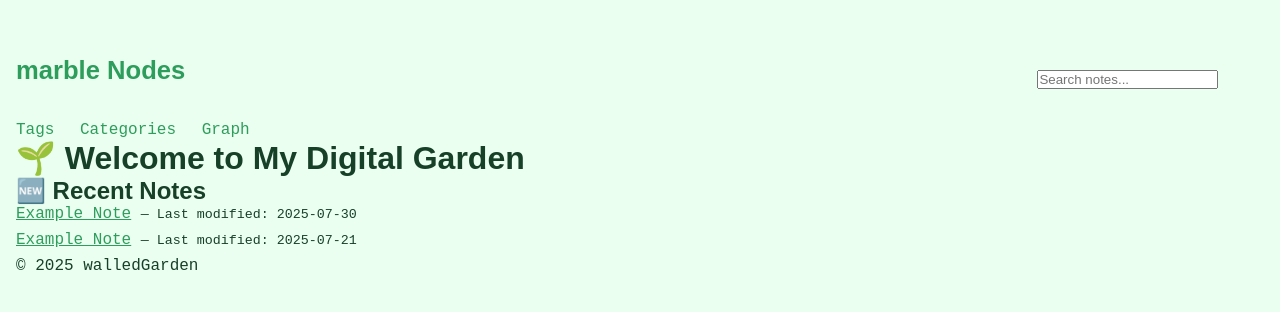
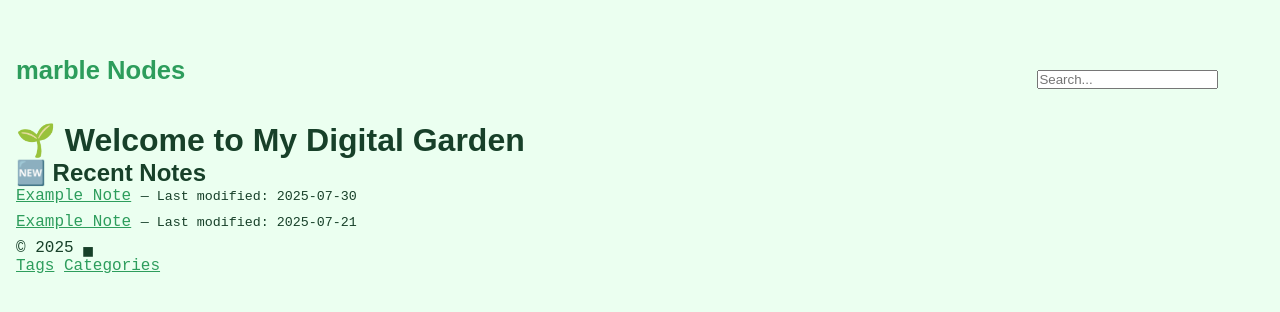
Before and after one commit to dduyg/5566677, a Jekyll site: the page built from index.md, in a window 1280 px wide. Shown: the top 312 px of the page. Built offline with Jekyll 4.4.1, drawn with Linux system fonts in a browser that asks for light colours; some web fonts are replaced; comment, search, counter and statistics services are not loaded.

Commit message:
Update default.html

```diff
--- a/_layouts/default.html
+++ b/_layouts/default.html
@@ -12,26 +12,21 @@
   <header>
     <h1><a href="{{ '/' | relative_url }}">{{ site.title }}</a></h1>
     <div>
-      <input type="text" id="search-box" placeholder="Search notes..." />
+      <input type="text" id="search-box" placeholder="Search..." />
       <button id="theme-toggle"></button>
     </div>
   </header>
 
   <main>
-    <nav>
-      <a href="{{ '/tags/' | relative_url }}">Tags</a>
-      <a href="{{ '/categories/' | relative_url }}">Categories</a>
-      <a href="{{ '/graph/' | relative_url }}">Graph</a>
-    </nav>
-
     {{ content }}
   </main>
 
   <footer>
-    <p>© {{ site.time | date: "%Y" }} walledGarden</p>
+    <p>© {{ site.time | date: "%Y" }} ▄</p>
+    <a href="{{ '/tags/' | relative_url }}">Tags</a>
+    <a href="{{ '/categories/' | relative_url }}">Categories</a>
   </footer>
 
- <script src="https://unpkg.com/lunr/lunr.js"></script>
  <script src="{{ '/assets/search.js' | relative_url }}"></script>
  <script src="{{ '/assets/theme-toggle.js' | relative_url }}"></script>
 </body>
```
